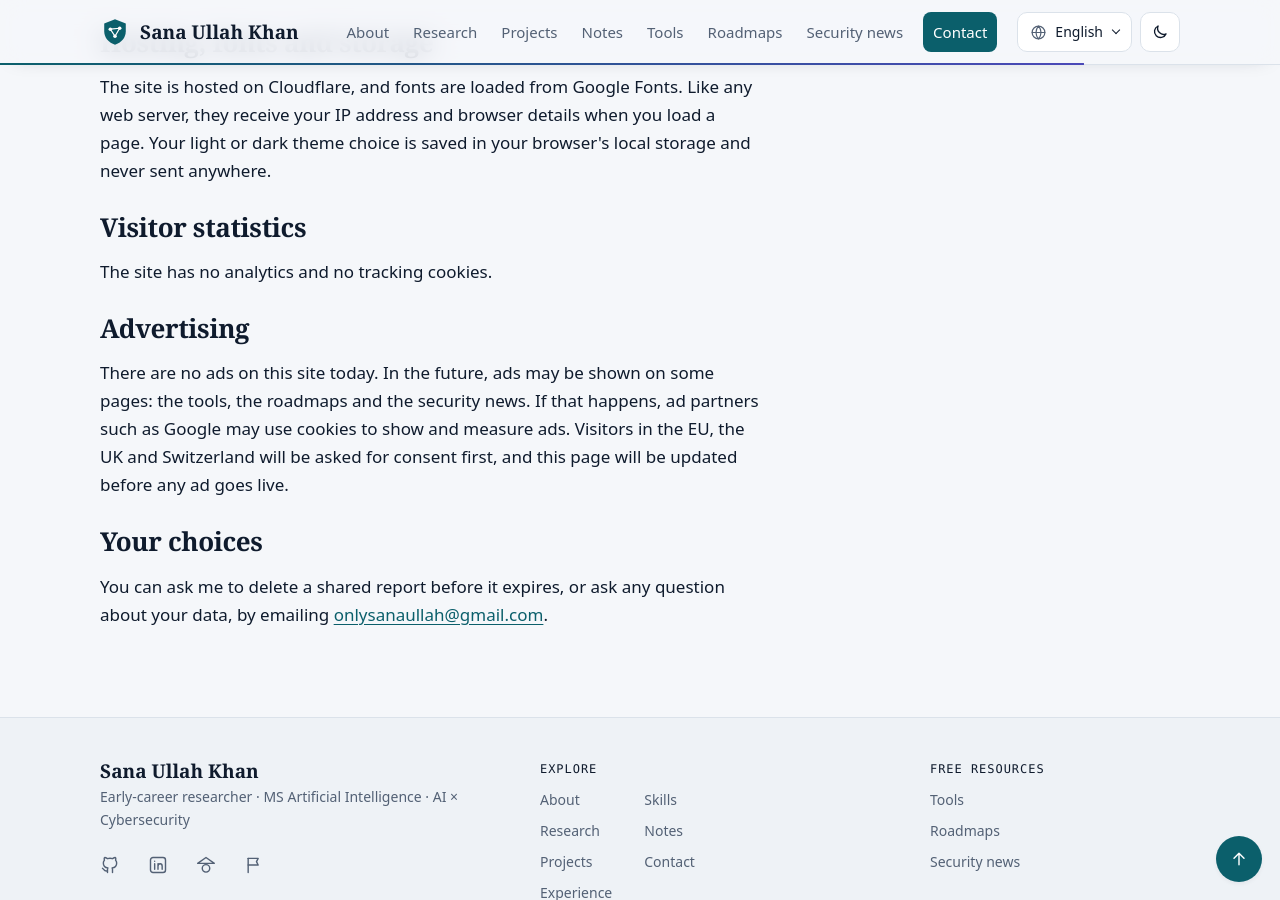
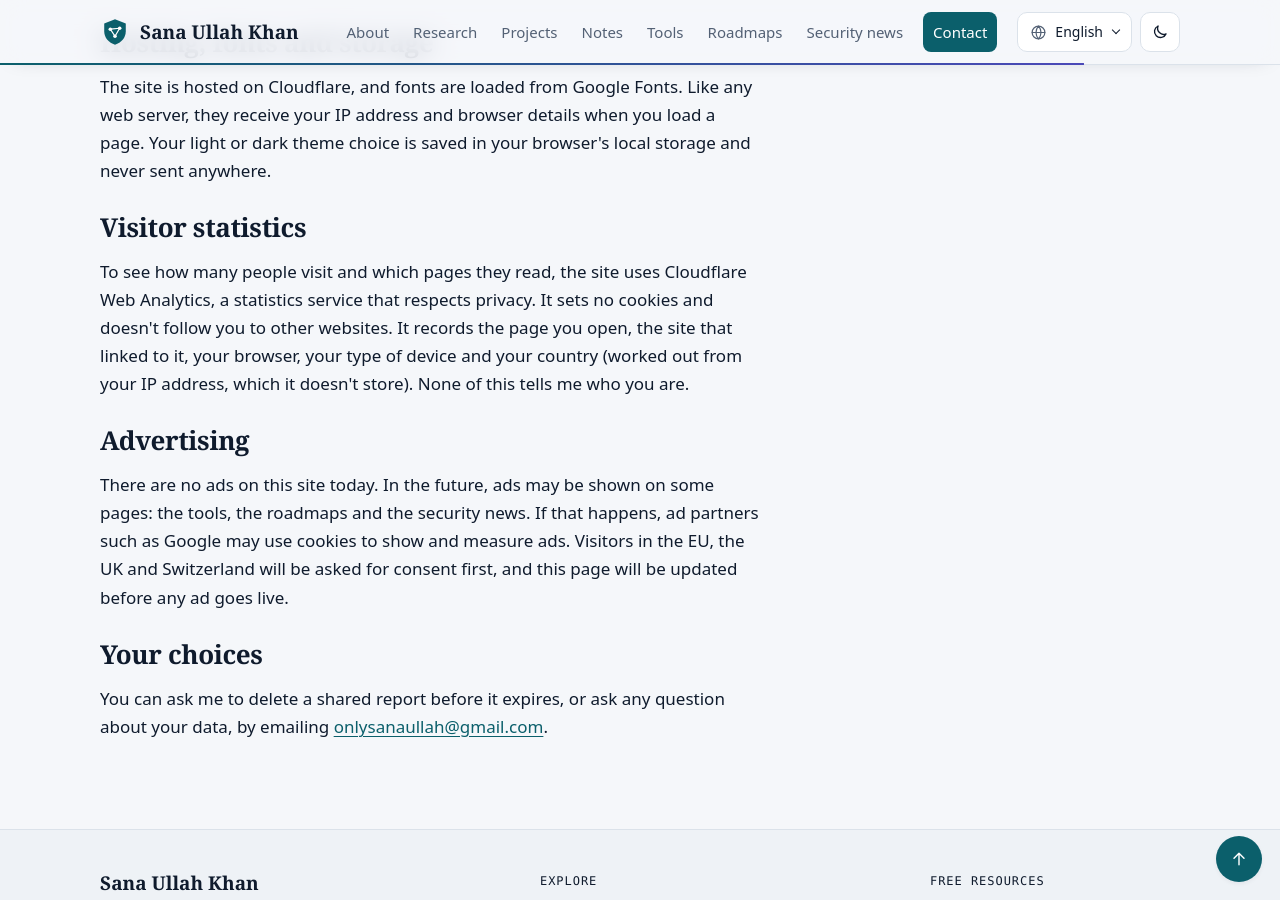
Before and after one commit to Sanaullah-Niazi/portfolio, a Jekyll site: the page built from privacy/index.html, in a window 1280 px wide and 900 px high, scrolled down 1316 px. Built offline with Jekyll 4.4.1, drawn with Linux system fonts in a browser that asks for light colours; some web fonts are replaced.

Commit message:
Let Cloudflare's automatically injected Web Analytics script through the CSP
Web Analytics is now on with automatic injection, so there is no token in _config.yml. The new
cloudflare_analytics_auto setting allows static.cloudflareinsights.com and cloudflareinsights.com in the
Content-Security-Policy and names Cloudflare Web Analytics on the privacy page, without adding a second script.

Co-Authored-By: Claude Opus 5.5 <noreply@anthropic.com>
Claude-Session: https://claude.ai/code/session_014gCDTGakHuqgNNKTWeDLAJ

```diff
--- a/_config.yml
+++ b/_config.yml
@@ -44,6 +44,10 @@ tools_repo: https://github.com/Sanaullah-Niazi/free-security-tools
 #   Cloudflare dashboard > Analytics & Logs > Web Analytics > Add a site > sanaullahniazi.com, choose the
 #   JavaScript snippet (manual) setup, and paste the token from the snippet ("token": "...") here.
 cloudflare_analytics_token: ""
+#   Or, with the automatic setup (Web Analytics > Manage site > Enable, "The JS Snippet will be automatically
+#   injected"), leave the token empty and set this to true: Cloudflare adds the script itself, and this only lets it
+#   through the Content-Security-Policy and names it on the privacy page.
+cloudflare_analytics_auto: true
 # - GoatCounter: create a site at https://www.goatcounter.com/signup and paste its code here
 #   (for https://sanaullah.goatcounter.com the code is "sanaullah").
 goatcounter: ""
--- a/_includes/head.html
+++ b/_includes/head.html
@@ -4,9 +4,10 @@
 {%- comment -%} Security policy: only this site's own scripts run; the form may only post to Web3Forms, and the leaked password checker may only ask the Pwned Passwords range API (it sends 5 characters of a hash). GitHub Pages can't send headers, so it goes in a meta tag. {%- endcomment %}
 {%- comment -%} The website checker page also loads the Turnstile CAPTCHA and talks to its own Worker (site.health_checker). {%- endcomment %}
 {%- if page.tool == "web" %}{% assign csp_script = " https://challenges.cloudflare.com" %}{% assign csp_connect = " " | append: site.health_checker.api %}{% endif %}
-{%- comment -%} Visitor statistics (only when _config.yml has a Cloudflare Web Analytics token or a GoatCounter code): the script, and where it reports page views. {%- endcomment %}
-{%- if site.cloudflare_analytics_token != "" %}{% assign cf_beacon = true %}{% assign csp_script = csp_script | append: " https://static.cloudflareinsights.com" %}{% assign csp_connect = csp_connect | append: " https://cloudflareinsights.com" %}{% endif %}
-{%- if site.goatcounter != "" and site.cloudflare_analytics_token == "" %}{% assign gc_url = "https://" | append: site.goatcounter | append: ".goatcounter.com" %}{% assign csp_script = csp_script | append: " https://gc.zgo.at" %}{% assign csp_connect = csp_connect | append: " " | append: gc_url %}{% endif %}
+{%- comment -%} Visitor statistics (only when _config.yml has a Cloudflare Web Analytics token, Cloudflare's automatic setup or a GoatCounter code): the script, and where it reports page views. {%- endcomment %}
+{%- if site.cloudflare_analytics_token != "" %}{% assign cf_beacon = true %}{% endif %}
+{%- if site.cloudflare_analytics_token != "" or site.cloudflare_analytics_auto %}{% assign csp_script = csp_script | append: " https://static.cloudflareinsights.com" %}{% assign csp_connect = csp_connect | append: " https://cloudflareinsights.com" %}{% endif %}
+{%- if site.goatcounter != "" and site.cloudflare_analytics_token == "" and site.cloudflare_analytics_auto != true %}{% assign gc_url = "https://" | append: site.goatcounter | append: ".goatcounter.com" %}{% assign csp_script = csp_script | append: " https://gc.zgo.at" %}{% assign csp_connect = csp_connect | append: " " | append: gc_url %}{% endif %}
 {%- comment -%} Ads (only when ads.enabled in _config.yml, and only on pages with ads: true). AdSense loads scripts and frames from many Google hosts, so those pages allow any https script. {%- endcomment %}
 {%- if site.ads.enabled and page.ads and site.ads.client != "" %}{% assign show_ads = true %}{% assign csp_script = csp_script | append: " https:" %}{% assign csp_connect = csp_connect | append: " https:" %}{% assign csp_style = " 'unsafe-inline'" %}{% else %}{% assign show_ads = false %}{% endif %}
 <meta http-equiv="Content-Security-Policy" content="default-src 'self'; script-src 'self'{{ csp_script }}; style-src 'self' https://fonts.googleapis.com{{ csp_style }}; font-src https://fonts.gstatic.com; img-src 'self' data: https:; connect-src https://api.web3forms.com https://api.pwnedpasswords.com{{ csp_connect | rstrip }}; form-action https://api.web3forms.com; frame-src https:; object-src 'none'; base-uri 'self'; upgrade-insecure-requests">
--- a/_includes/pages/privacy.html
+++ b/_includes/pages/privacy.html
@@ -3,7 +3,7 @@
 {%- endcomment -%}
 {%- assign PV = site.data.privacy[lang] | default: site.data.privacy.en -%}
 {%- assign email_tok = "{email}" -%}{%- assign days_tok = "{days}" -%}{%- assign an_tok = "{analytics}" -%}
-{%- if site.cloudflare_analytics_token != "" %}{% assign an_name = "Cloudflare Web Analytics" %}{% elsif site.goatcounter != "" %}{% assign an_name = "GoatCounter" %}{% else %}{% assign an_name = "" %}{% endif -%}
+{%- if site.cloudflare_analytics_token != "" or site.cloudflare_analytics_auto %}{% assign an_name = "Cloudflare Web Analytics" %}{% elsif site.goatcounter != "" %}{% assign an_name = "GoatCounter" %}{% else %}{% assign an_name = "" %}{% endif -%}
 {%- capture email_link %}<a href="mailto:{{ me.email }}">{{ me.email }}</a>{% endcapture -%}
 <div class="wrap page">
   <header class="page-head">
```
